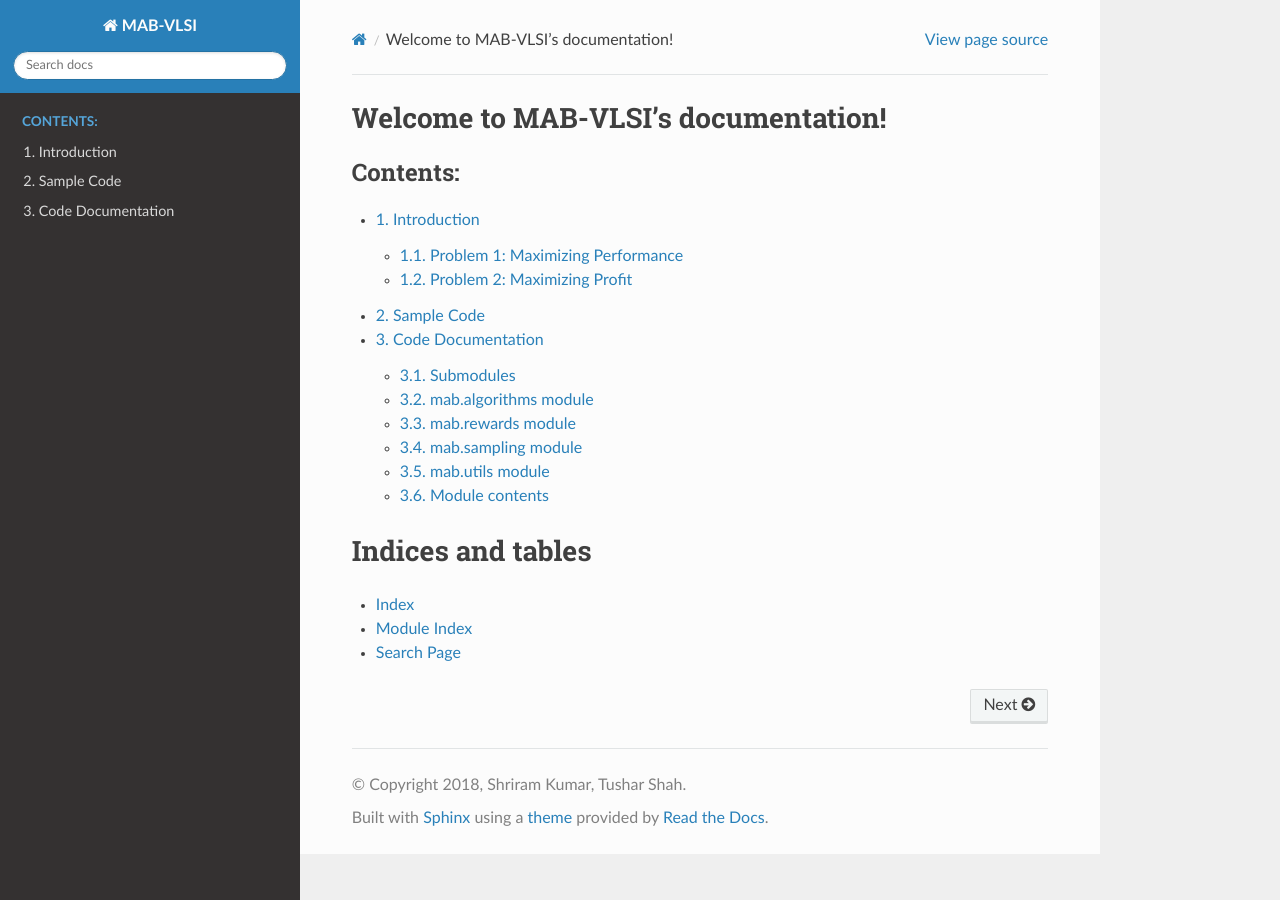
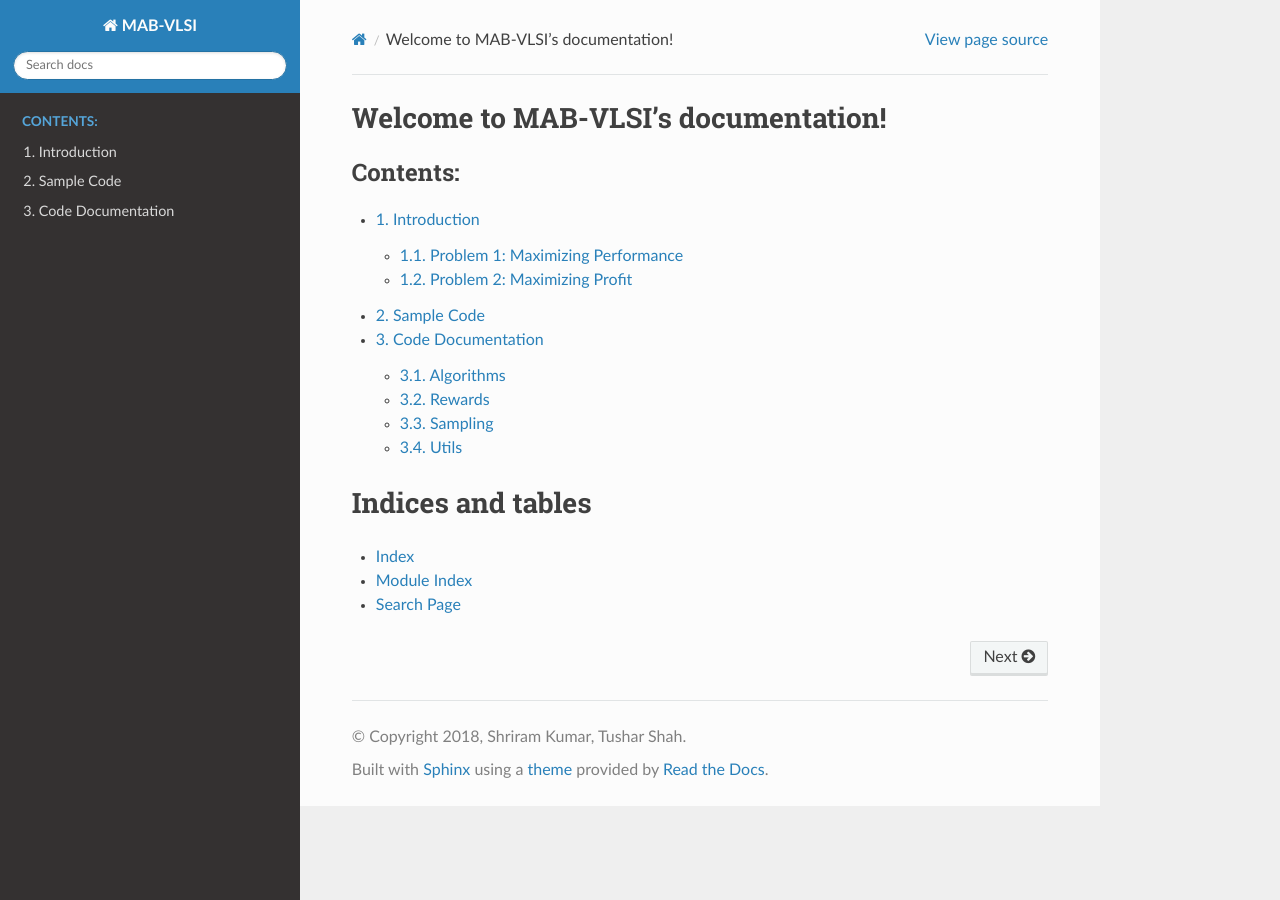
Before and after one commit to UCSD-VLSI-CAD-Lab-ABKgrp/MAB-VLSI, a Sphinx documentation site: the page built from docs/source/index.rst, in a window 1280 px wide. Built offline with Sphinx 7.4.7 and the Read the Docs theme 2.0.0, drawn with Linux system fonts in a browser that asks for light colours.

Commit message:
Updating docs #3

```diff
--- a/docs/source/pages/code-docs.rst
+++ b/docs/source/pages/code-docs.rst
@@ -1,46 +1,34 @@
 Code Documentation
 ==================
 
-Submodules
+Algorithms
 ----------
-
-mab.algorithms module
----------------------
 
 .. automodule:: mab.algorithms
     :members:
     :undoc-members:
     :show-inheritance:
 
-mab.rewards module
-------------------
+Rewards
+-------
 
 .. automodule:: mab.rewards
     :members:
     :undoc-members:
     :show-inheritance:
 
-mab.sampling module
--------------------
+Sampling
+--------
 
 .. automodule:: mab.sampling
     :members:
     :undoc-members:
     :show-inheritance:
 
-mab.utils module
-----------------
+Utils
+-----
 
 .. automodule:: mab.utils
     :members:
     :undoc-members:
     :show-inheritance:
-
-
-Module contents
----------------
-
-.. automodule:: mab
-    :members:
-    :undoc-members:
-    :show-inheritance:
```
Also changed, not shown: 1 other file.
